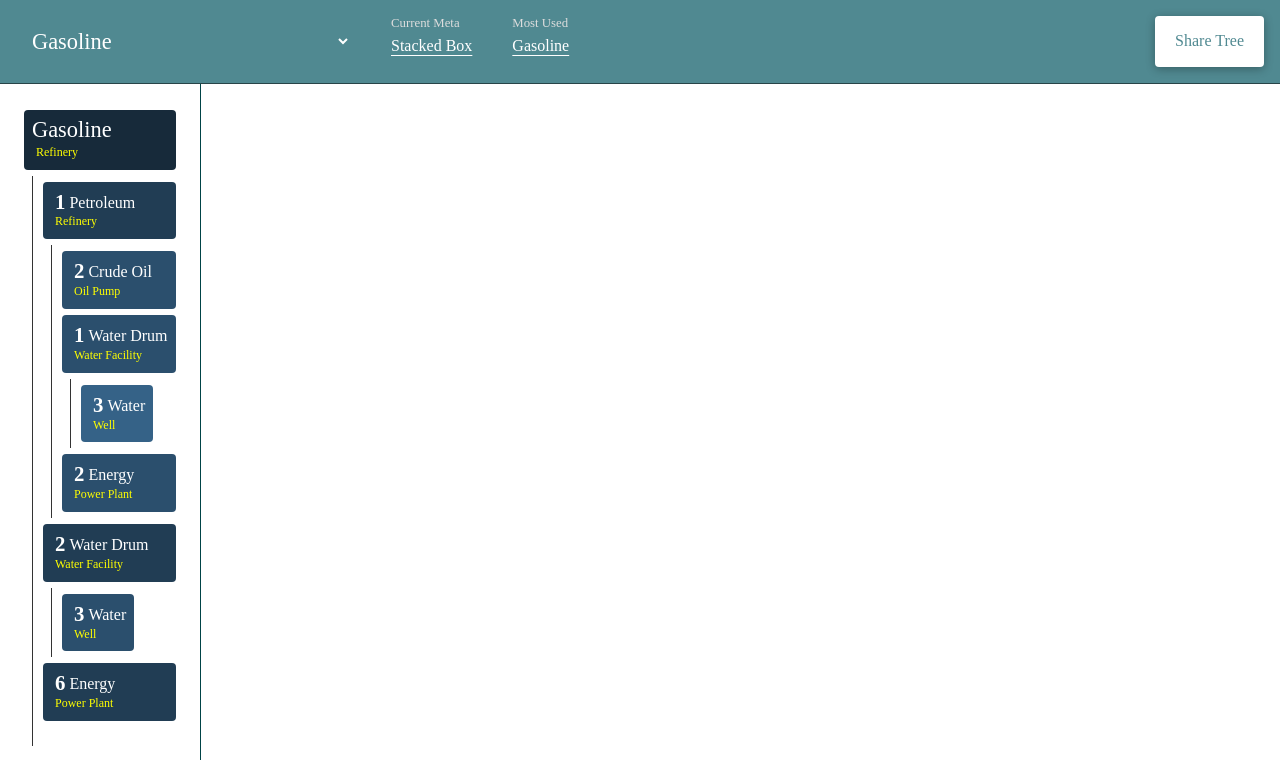
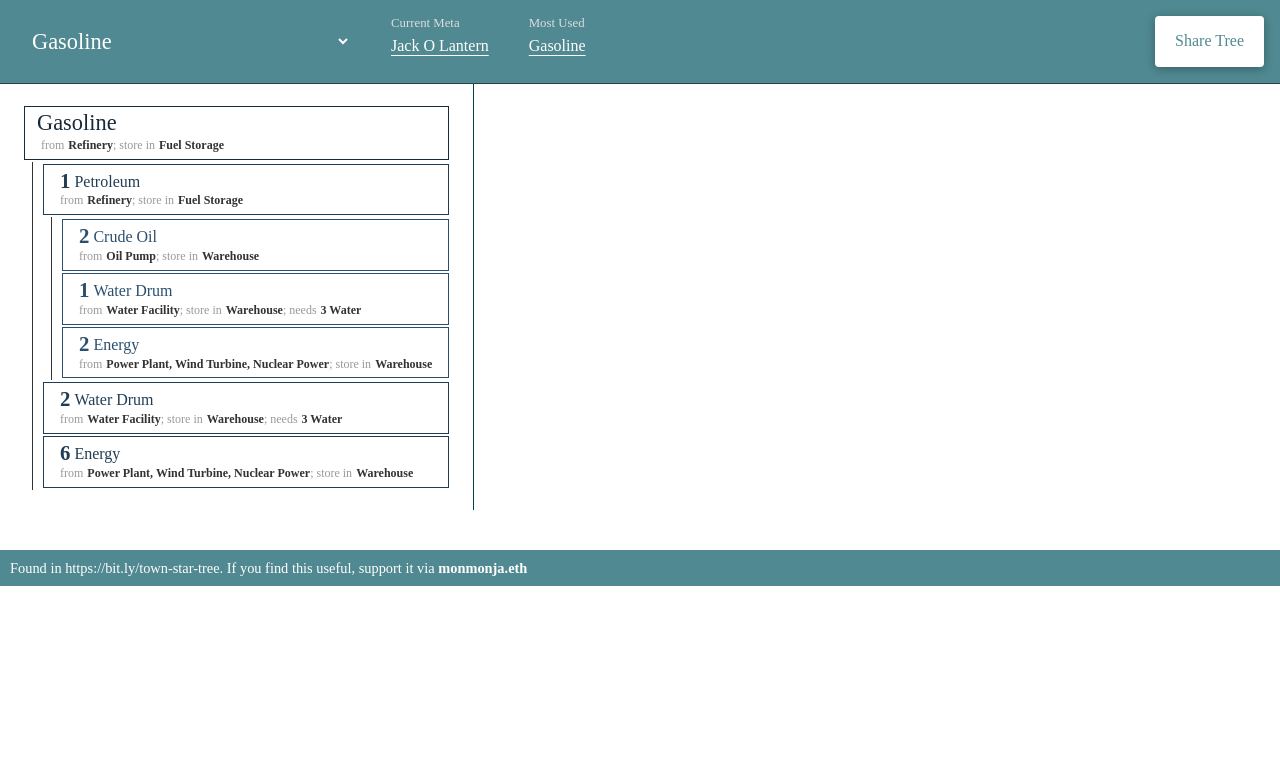
Before and after one commit to monmonja/Town-star-products, a website: page index.html in a window 1280 px wide. Both pictures are taken after a click on the link "Gasoline". Shown: the top 760 px of the page. Drawn offline with nearby package versions, Linux system fonts and the light colour scheme.

Commit message:
Update for new meta

```diff
--- a/index.html
+++ b/index.html
@@ -21,7 +21,7 @@
       <div class="header-row">
         <label>Current Meta</label>
         <div>
-          <a class="product-quick-access" href="#StackedBox" data-product-key="StackedBox">Stacked Box</a>
+          <a class="product-quick-access" href="#JackOLantern" data-product-key="JackOLantern">Jack O Lantern</a>
         </div>
       </div>
       <div class="header-row">
--- a/index.js
+++ b/index.js
@@ -85,9 +85,40 @@ class TreeGenerator {
     }
 
     card.appendChild(createDiv(item.name, 'product-name'));
+
+    let buildingEl = document.createElement('div');
+    buildingEl.className = 'building-generated-from';
     if (item.generatedFrom && item.generatedFrom[0]) {
-      card.appendChild(createDiv((new item.generatedFrom[0]()).name, 'building-generated-from'));
+      buildingEl.appendChild(createDiv('from ', 'building-label'));
+      buildingEl.appendChild(createDiv(item.generatedFrom.map((building) => {
+        return (new building()).name
+      }).join(', '), 'building-value'));
     }
+    if (item.storage && item.storage[0]) {
+      buildingEl.appendChild(createDiv('; store in ', 'building-label'));
+      buildingEl.appendChild(createDiv(item.storage.map((building) => {
+        return (new building()).name
+      }).join(', '), 'building-value'));
+    }
+    if (item.requires) {
+      let requiresEl = document.createElement('div');
+      requiresEl.classList = 'building-value';
+      let hasInlineRequire = false;
+      item.requires.forEach((item) => {
+        if (typeof item.required === 'undefined' || item.required === true) {
+          if (item.drawInline) {
+            hasInlineRequire = true;
+
+            requiresEl.appendChild(createDiv(`${item.quantity} ${Object.keys(item.product)[0]}`, 'building-value'));
+          }
+        }
+      });
+      if (hasInlineRequire) {
+        buildingEl.appendChild(createDiv('; needs ', 'building-label'));
+        buildingEl.append(requiresEl);
+      }
+    }
+    card.appendChild(buildingEl);
     this.drawBuildMaterials(item, card);
 
     card.addEventListener('mouseover', () => {
@@ -124,13 +155,17 @@ class TreeGenerator {
 
     if (product[productKey].requires) {
       let hasChildren = false;
+      let hasItemAdded = false;
       let childDiv = document.createElement('div');
 
       childDiv.className = 'tree-children';
       product[productKey].requires.forEach((item) => {
         if (typeof item.required === 'undefined' || item.required === true) {
           hasChildren = true;
-          this.drawTreeLayout(item.product, item.quantity, childDiv);
+          if (!item.drawInline) {
+            hasItemAdded = true;
+            this.drawTreeLayout(item.product, item.quantity, childDiv);
+          }
         }
       });
 
@@ -138,7 +173,9 @@ class TreeGenerator {
         div.classList.add('has-children');
       }
 
-      div.appendChild(childDiv);
+      if (hasItemAdded) {
+        div.appendChild(childDiv);
+      }
     }
 
     parentDiv.appendChild(div);
--- a/scss/index.scss
+++ b/scss/index.scss
@@ -51,14 +51,15 @@
 }
 
 #tree-output > .tree-item > .product-card {
-  background: #004346;
-  color: white;
+  border: 1px solid #004346;
+  color: #004346;
   font-size: 1.4rem;
 }
 
 @mixin tree-color($val, $background) {
   > .tree-item > .product-card {
-    background: $background;
+    border: 1px solid $background;
+    color: $background;
 
     @if $val < 3 {
       color: #172A3A;
@@ -115,8 +116,19 @@
 
 .building-generated-from {
   font-size: 12px;
-  color: yellow;
+  color: #333;
   padding: 2px 4px;
+
+  .building-label {
+    display: inline-block;
+    color: #999;
+    padding-right: 4px;
+  }
+
+  .building-value {
+    display: inline-block;
+    font-weight: bold;
+  }
 }
 
 .tree-item {
@@ -143,10 +155,8 @@
 }
 
 .product-card {
-  border-radius: 4px;
-  padding: 8px;
-  margin: 6px 4px;
-  background: #508991;
+  padding: 4px 12px;
+  margin: 2px 4px;
   color: white;
   cursor: pointer;
   white-space: nowrap;
--- a/src/craft-requirement.ts
+++ b/src/craft-requirement.ts
@@ -6,6 +6,7 @@ interface CraftRequirement {
   quantity: number;
   building?: Placeable | any;
   required?: boolean;
+  drawInline?: boolean;
 }
 
 function createRequirement(parameter: CraftRequirement): CraftRequirement {
--- a/src/crafts/clay-lump.ts
+++ b/src/crafts/clay-lump.ts
@@ -8,7 +8,7 @@ export default class ClayLump extends Craft {
   name = "Clay Lump";
 
   requires = [
-    createRequirement({ craft: Water, quantity: 3 }),
+    createRequirement({ craft: Water, quantity: 3, drawInline: true }),
   ];
 
   generatedFrom = [
--- a/src/crafts/cotton.ts
+++ b/src/crafts/cotton.ts
@@ -8,7 +8,7 @@ export default class Cotton extends Craft {
   name = "Cotton";
 
   requires = [
-    createRequirement({ craft: Water, quantity: 4 }),
+    createRequirement({ craft: Water, quantity: 4, drawInline: true }),
   ];
 
   generatedFrom = [
--- a/src/crafts/pumpkin.ts
+++ b/src/crafts/pumpkin.ts
@@ -8,7 +8,7 @@ export default class Pumpkin extends Craft {
   name = "Pumpkin";
 
   requires = [
-    createRequirement({ craft: Water, quantity: 10 }),
+    createRequirement({ craft: Water, quantity: 10, drawInline: true }),
   ];
 
   generatedFrom = [
--- a/src/crafts/water-drum.ts
+++ b/src/crafts/water-drum.ts
@@ -8,7 +8,7 @@ export default class WaterDrum extends Craft {
   name = "Water Drum";
 
   requires = [
-    createRequirement({ craft: Water, quantity: 3 }),
+    createRequirement({ craft: Water, quantity: 3, drawInline: true }),
   ];
 
   generatedFrom = [
--- a/src/crafts/water.ts
+++ b/src/crafts/water.ts
@@ -10,8 +10,4 @@ export default class Water extends Craft {
     Well,
     WindPump,
   ];
-
-  storage = [
-    Warehouse,
-  ];
 }
--- a/src/index.ts
+++ b/src/index.ts
@@ -142,6 +142,7 @@ import WorkerHouse from "./workers/worker-house";
 import ProductSelector from "./ui/product-selection";
 import Petroleum from "./crafts/petroleum";
 import StackedBox from "./crafts/stacked-box";
+import AquaculturistHouse from "./workers/aquaculturist-house";
 
 window.products = {
 
@@ -280,6 +281,7 @@ window.products = {
   [Road.name]: new Road(),
 
   // workers
+  [AquaculturistHouse.name]: new AquaculturistHouse(),
   [ATV.name]: new ATV(),
   [BeeKeeperHouse.name]: new BeeKeeperHouse(),
   [BuilderHouse.name]: new BuilderHouse(),
--- /dev/null
+++ b/src/workers/aquaculturist-house.ts
@@ -0,0 +1,23 @@
+import Buildable from "../buildable";
+import { createRequirement } from "../craft-requirement";
+import Wood from "../crafts/wood";
+import OakWood from "../crafts/oak-wood";
+import Item from "../item";
+import Road from "../terrains/road";
+import Energy from "../crafts/energy";
+
+export default class AquaculturistHouse extends Item implements Buildable {
+  name = "Aquaculturist House";
+  price = 50_000;
+  isNFT = false;
+
+  buildRequirements = [
+    createRequirement({ craft: OakWood, quantity: 5 }),
+    createRequirement({ craft: Wood, quantity: 5 }),
+    createRequirement({ craft: Energy, quantity: 5 }),
+  ];
+
+  requirements = [
+    Road,
+  ];
+}
```
Also changed, not shown: README.md, dist/css/index.css, dist/index.js.
